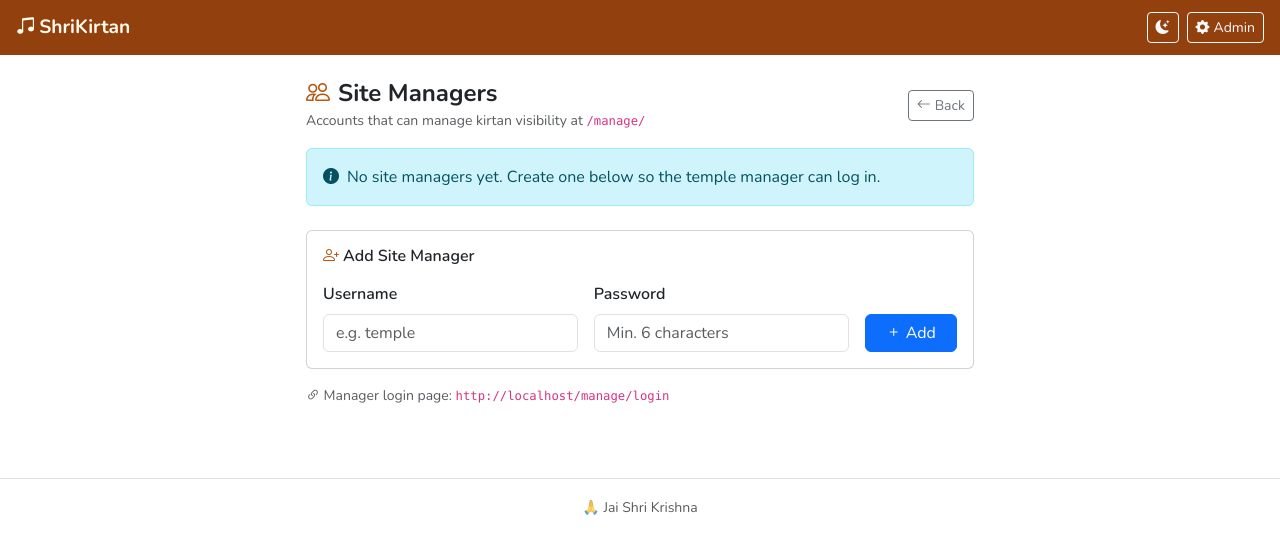
After one commit to dharmesp/bhajan-kirtan, a Flask app: page /admin/managers in a window 1280 px wide. The commit adds this page. Shown: the top 554 px of the page. Run offline with Flask 3, Linux system fonts and the light colour scheme; the visitor is signed in with stand-in values (Sample User, id 1); some libraries are stand-ins or nearby versions.

Commit message:
Add Site Manager role: visibility toggle, show/hide all, inline order edit

```diff
--- a/shrikirtan/__init__.py
+++ b/shrikirtan/__init__.py
@@ -58,13 +58,26 @@ def create_app():
         from . import models  # noqa: F401
         db.create_all()
 
+        # Add is_visible column to existing bhajans tables (one-time migration)
+        from sqlalchemy import text, inspect as sa_inspect
+        insp = sa_inspect(db.engine)
+        cols = [c['name'] for c in insp.get_columns('bhajans')]
+        if 'is_visible' not in cols:
+            with db.engine.connect() as conn:
+                conn.execute(text(
+                    'ALTER TABLE bhajans ADD COLUMN is_visible BOOLEAN NOT NULL DEFAULT 1'
+                ))
+                conn.commit()
+
     from .routes.public import public_bp
     from .routes.admin import admin_bp
     from .routes.setup import setup_bp
+    from .routes.manage import manage_bp
 
     app.register_blueprint(public_bp)
     app.register_blueprint(admin_bp)
     app.register_blueprint(setup_bp)
+    app.register_blueprint(manage_bp)
 
     # Inject app title and helper into all templates
     @app.context_processor
--- a/shrikirtan/models.py
+++ b/shrikirtan/models.py
@@ -27,6 +27,7 @@ class Bhajan(db.Model):
     slug = db.Column(db.String(300), nullable=False, unique=True, index=True)
     display_order = db.Column(db.Integer, default=999)
     is_active = db.Column(db.Boolean, default=True, nullable=False)
+    is_visible = db.Column(db.Boolean, default=True, nullable=False)
     created_at = db.Column(db.DateTime, default=datetime.utcnow)
     updated_at = db.Column(db.DateTime, default=datetime.utcnow, onupdate=datetime.utcnow)
 
@@ -91,3 +92,20 @@ class AdminUser(db.Model):
     def check_password(self, password):
         from werkzeug.security import check_password_hash
         return check_password_hash(self.password_hash, password)
+
+
+class SiteManager(db.Model):
+    __tablename__ = 'site_managers'
+
+    id = db.Column(db.Integer, primary_key=True)
+    username = db.Column(db.String(80), unique=True, nullable=False)
+    password_hash = db.Column(db.String(256), nullable=False)
+    created_at = db.Column(db.DateTime, default=datetime.utcnow)
+
+    def set_password(self, password):
+        from werkzeug.security import generate_password_hash
+        self.password_hash = generate_password_hash(password, method='pbkdf2:sha256')
+
+    def check_password(self, password):
+        from werkzeug.security import check_password_hash
+        return check_password_hash(self.password_hash, password)
--- a/shrikirtan/routes/admin.py
+++ b/shrikirtan/routes/admin.py
@@ -6,7 +6,7 @@ from flask import (
     Blueprint, render_template, redirect, url_for,
     session, request, flash, send_file
 )
-from ..models import db, Bhajan, Category, Setting, AdminUser
+from ..models import db, Bhajan, Category, Setting, AdminUser, SiteManager
 import qrcode
 
 admin_bp = Blueprint('admin', __name__)
@@ -356,3 +356,43 @@ def import_data():
     if skipped:    parts.append(f'{skipped} skipped (missing title)')
     flash('Import complete — ' + (', '.join(parts) if parts else 'nothing new to import.'), 'success')
     return redirect(url_for('admin.dashboard'))
+
+
+# ── Site Manager CRUD ─────────────────────────────────────────────────────────
+
+@admin_bp.route('/admin/managers')
+@login_required
+def managers():
+    mgrs = SiteManager.query.order_by(SiteManager.username).all()
+    return render_template('admin/managers.html', managers=mgrs)
+
+
+@admin_bp.route('/admin/managers/add', methods=['POST'])
+@login_required
+def add_manager():
+    username = request.form.get('username', '').strip()
+    password = request.form.get('password', '')
+    if not username or not password:
+        flash('Username and password are required.', 'danger')
+    elif len(password) < 6:
+        flash('Password must be at least 6 characters.', 'danger')
+    elif SiteManager.query.filter_by(username=username).first():
+        flash(f'Manager "{username}" already exists.', 'warning')
+    else:
+        m = SiteManager(username=username)
+        m.set_password(password)
+        db.session.add(m)
+        db.session.commit()
+        flash(f'Site manager "{username}" created.', 'success')
+    return redirect(url_for('admin.managers'))
+
+
+@admin_bp.route('/admin/managers/delete/<int:manager_id>', methods=['POST'])
+@login_required
+def delete_manager(manager_id):
+    m = db.get_or_404(SiteManager, manager_id)
+    name = m.username
+    db.session.delete(m)
+    db.session.commit()
+    flash(f'Site manager "{name}" deleted.', 'info')
+    return redirect(url_for('admin.managers'))
--- a/shrikirtan/routes/public.py
+++ b/shrikirtan/routes/public.py
@@ -14,7 +14,7 @@ def index():
     categories = Category.query.order_by(Category.display_order, Category.name).all()
     pagination = (
         Bhajan.query
-        .filter_by(is_active=True)
+        .filter(Bhajan.is_active == True, Bhajan.is_visible == True)
         .order_by(Bhajan.display_order, Bhajan.id)
         .paginate(page=page, per_page=PER_PAGE, error_out=False)
     )
@@ -33,7 +33,7 @@ def search_bhajans():
     if not q and not cat_id:
         return jsonify([])
 
-    query = Bhajan.query.filter(Bhajan.is_active == True)
+    query = Bhajan.query.filter(Bhajan.is_active == True, Bhajan.is_visible == True)
 
     if q:
         query = query.filter(Bhajan.title_english.ilike(f'%{q}%'))
@@ -56,7 +56,7 @@ def view_bhajan(slug):
     bhajan = Bhajan.query.filter_by(slug=slug, is_active=True).first_or_404()
     bhajans = (
         Bhajan.query
-        .filter_by(is_active=True)
+        .filter(Bhajan.is_active == True, Bhajan.is_visible == True)
         .order_by(Bhajan.display_order, Bhajan.id)
         .all()
     )
--- a/shrikirtan/templates/admin/dashboard.html
+++ b/shrikirtan/templates/admin/dashboard.html
@@ -23,6 +23,9 @@
       </button>
       <a href="{{ url_for('admin.settings') }}" class="btn btn-outline-secondary btn-sm">
         <i class="bi bi-gear me-1"></i>Settings
+      </a>
+      <a href="{{ url_for('admin.managers') }}" class="btn btn-outline-secondary btn-sm">
+        <i class="bi bi-people me-1"></i>Managers
       </a>
       <a href="{{ url_for('admin.logout') }}" class="btn btn-outline-danger btn-sm">
         <i class="bi bi-box-arrow-right me-1"></i>Logout
--- /dev/null
+++ b/shrikirtan/templates/admin/managers.html
@@ -0,0 +1,91 @@
+{% extends 'base.html' %}
+{% block title %}Site Managers — {{ app_title }}{% endblock %}
+
+{% block content %}
+<div class="container py-4 px-3" style="max-width:700px">
+
+  <div class="d-flex align-items-center justify-content-between mb-3">
+    <div>
+      <h4 class="fw-bold mb-0"><i class="bi bi-people me-2 text-primary"></i>Site Managers</h4>
+      <small class="text-muted">Accounts that can manage kirtan visibility at <code>/manage/</code></small>
+    </div>
+    <a href="{{ url_for('admin.dashboard') }}" class="btn btn-sm btn-outline-secondary">
+      <i class="bi bi-arrow-left me-1"></i>Back
+    </a>
+  </div>
+
+  <!-- Existing managers table -->
+  {% if managers %}
+  <div class="table-responsive rounded border mb-4">
+    <table class="table table-hover mb-0 align-middle">
+      <thead class="table-light">
+        <tr>
+          <th class="ps-3">Username</th>
+          <th>Created</th>
+          <th class="text-end pe-3">Actions</th>
+        </tr>
+      </thead>
+      <tbody>
+        {% for m in managers %}
+        <tr>
+          <td class="ps-3 fw-semibold">
+            <i class="bi bi-person-badge text-primary me-1"></i>{{ m.username }}
+          </td>
+          <td class="text-muted small">{{ m.created_at.strftime('%b %d, %Y') }}</td>
+          <td class="text-end pe-3">
+            <form method="POST"
+                  action="{{ url_for('admin.delete_manager', manager_id=m.id) }}"
+                  onsubmit="return confirm('Delete manager \'{{ m.username | e }}\'?');">
+              <input type="hidden" name="csrf_token" value="{{ csrf_token() }}" />
+              <button type="submit" class="btn btn-sm btn-outline-danger" title="Delete">
+                <i class="bi bi-trash"></i>
+              </button>
+            </form>
+          </td>
+        </tr>
+        {% endfor %}
+      </tbody>
+    </table>
+  </div>
+  {% else %}
+  <div class="alert alert-info d-flex align-items-center gap-2 mb-4">
+    <i class="bi bi-info-circle-fill flex-shrink-0"></i>
+    No site managers yet. Create one below so the temple manager can log in.
+  </div>
+  {% endif %}
+
+  <!-- Add manager card -->
+  <div class="card">
+    <div class="card-body">
+      <h6 class="fw-semibold mb-3"><i class="bi bi-person-plus me-1 text-primary"></i>Add Site Manager</h6>
+      <form method="POST" action="{{ url_for('admin.add_manager') }}">
+        <input type="hidden" name="csrf_token" value="{{ csrf_token() }}" />
+        <div class="row g-3">
+          <div class="col-12 col-sm-5">
+            <label class="form-label fw-semibold">Username</label>
+            <input type="text" class="form-control" name="username"
+                   required autocomplete="off" placeholder="e.g. temple" />
+          </div>
+          <div class="col-12 col-sm-5">
+            <label class="form-label fw-semibold">Password</label>
+            <input type="password" class="form-control" name="password"
+                   required autocomplete="new-password" minlength="6"
+                   placeholder="Min. 6 characters" />
+          </div>
+          <div class="col-12 col-sm-2 d-flex align-items-end">
+            <button type="submit" class="btn btn-primary w-100">
+              <i class="bi bi-plus me-1"></i>Add
+            </button>
+          </div>
+        </div>
+      </form>
+    </div>
+  </div>
+
+  <div class="mt-3 text-muted small">
+    <i class="bi bi-link-45deg"></i>
+    Manager login page: <code>{{ request.host_url }}manage/login</code>
+  </div>
+
+</div>
+{% endblock %}
--- a/shrikirtan/templates/base.html
+++ b/shrikirtan/templates/base.html
@@ -17,6 +17,7 @@
   <link href="https://cdn.jsdelivr.net/npm/bootstrap-icons@1.11.3/font/bootstrap-icons.css" rel="stylesheet" />
 
   <link href="{{ url_for('static', filename='css/style.css') }}" rel="stylesheet" />
+  <meta name="csrf-token" content="{{ csrf_token() }}" />
 </head>
 <body>
 
@@ -33,6 +34,11 @@
         {% if session.get('admin_logged_in') %}
         <a href="{{ url_for('admin.dashboard') }}" class="btn btn-sm btn-outline-light">
           <i class="bi bi-gear-fill me-1"></i>Admin
+        </a>
+        {% endif %}
+        {% if session.get('manager_logged_in') %}
+        <a href="{{ url_for('manage.dashboard') }}" class="btn btn-sm btn-outline-light">
+          <i class="bi bi-sliders2 me-1"></i>Manage
         </a>
         {% endif %}
       </div>
```
Also changed, not shown: shrikirtan/routes/manage.py (added, +104 -0 lines), shrikirtan/templates/manage/dashboard.html (added, +225 -0 lines), shrikirtan/templates/manage/login.html (added, +72 -0 lines), .github/workflows/fly-deploy.yml (added).
